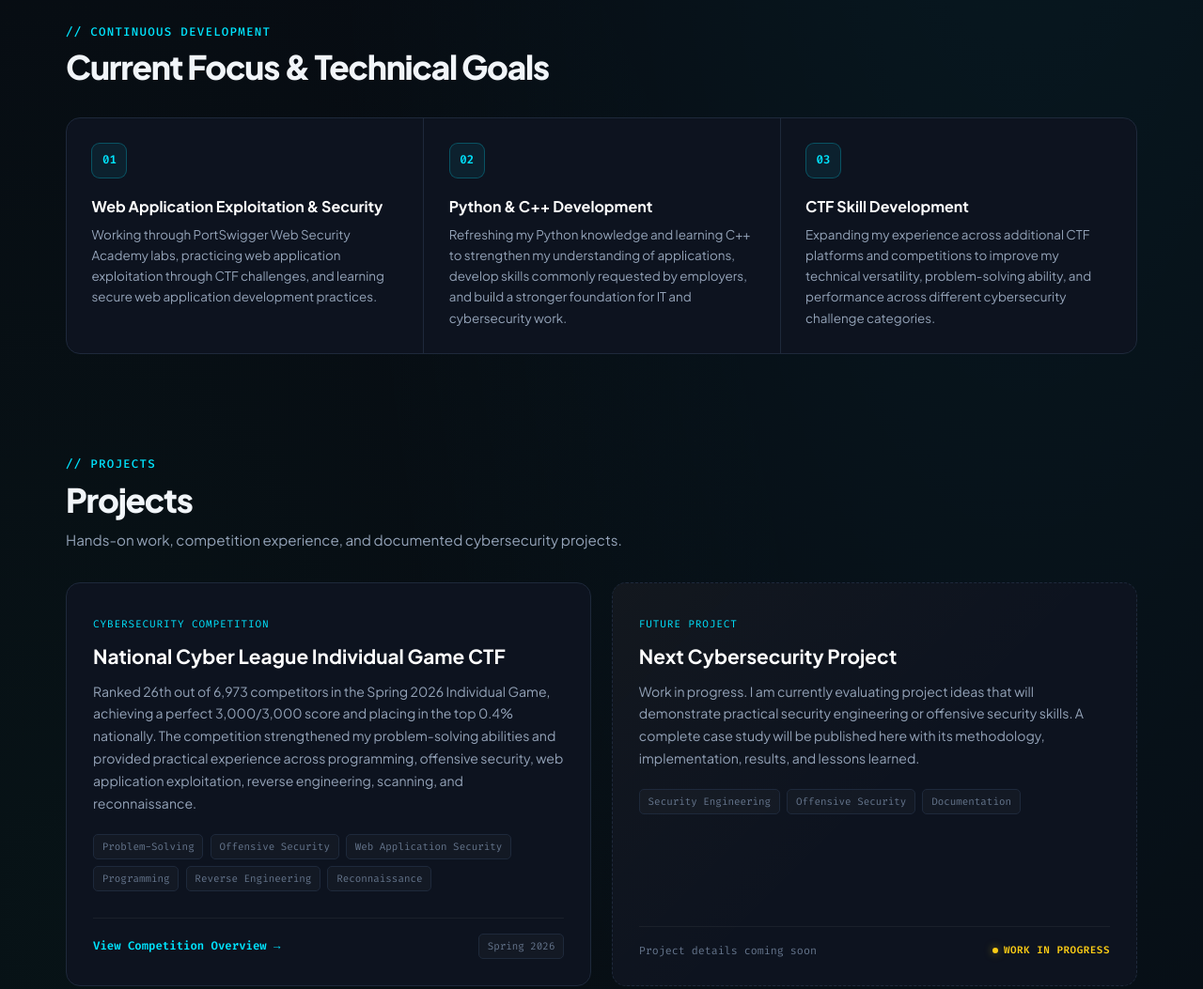
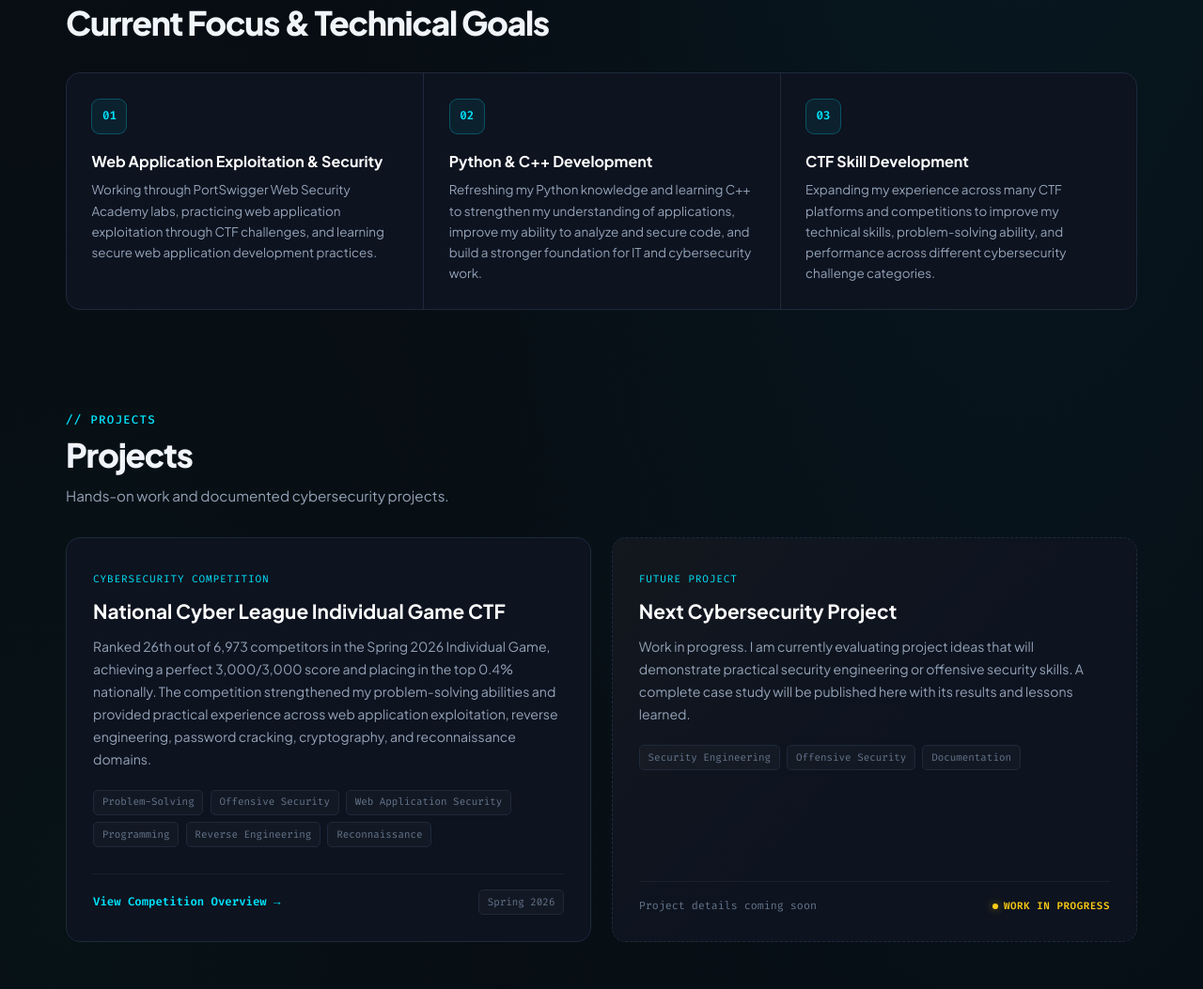
Before and after one commit to JoshuaB978/Portfolio, a plain HTML site: page index.html in a window 1280 px wide. Shown: the part 795-1848 px from the top of the page at 94% size. Drawn offline with Linux system fonts and the light colour scheme.

Commit message:
Update index.html

```diff
--- a/index.html
+++ b/index.html
@@ -1086,10 +1086,6 @@
         </div>
 
         <div class="hero-content">
-          <div class="hero-label">
-            <span class="hero-label-dot" aria-hidden="true"></span>
-            Cybersecurity Student · Security+ Certified
-          </div>
 
           <h1 class="hero-title">
             Hi, I'm
@@ -1098,7 +1094,7 @@
 
           <p class="hero-bio">
             I’m a cybersecurity student at Anderson University pursuing
-            opportunities in security engineering and offensive security. After
+            internship opportunities in security engineering, offensive security, and adjacent roles. After
             ranking 26th out of 6,973 competitors in the Spring 2026 National
             Cyber League Individual Game CTF, I’m continuing to build practical
             skills through cybersecurity competitions, coursework, programming,
@@ -1189,8 +1185,7 @@
 
             <p class="development-copy">
               Refreshing my Python knowledge and learning C++ to strengthen my
-              understanding of applications, develop skills commonly requested
-              by employers, and build a stronger foundation for IT and
+              understanding of applications, improve my ability to analyze and secure code, and build a stronger foundation for IT and
               cybersecurity work.
             </p>
           </article>
@@ -1201,8 +1196,8 @@
             <h3 class="development-title">CTF Skill Development</h3>
 
             <p class="development-copy">
-              Expanding my experience across additional CTF platforms and
-              competitions to improve my technical versatility, problem-solving
+              Expanding my experience across many CTF platforms and
+              competitions to improve my technical skills, problem-solving
               ability, and performance across different cybersecurity challenge
               categories.
             </p>
@@ -1218,8 +1213,7 @@
           <h2 class="section-title">Projects</h2>
 
           <p class="section-description">
-            Hands-on work, competition experience, and documented cybersecurity
-            projects.
+            Hands-on work and documented cybersecurity projects.
           </p>
         </div>
 
@@ -1239,8 +1233,8 @@
                 Individual Game, achieving a perfect 3,000/3,000 score and
                 placing in the top 0.4% nationally. The competition strengthened
                 my problem-solving abilities and provided practical experience
-                across programming, offensive security, web application
-                exploitation, reverse engineering, scanning, and reconnaissance.
+                across web application
+                exploitation, reverse engineering, password cracking, cryptography, and reconnaissance domains.
               </p>
 
               <div class="tags" aria-label="NCL skills">
@@ -1276,7 +1270,7 @@
                 Work in progress. I am currently evaluating project ideas that
                 will demonstrate practical security engineering or offensive
                 security skills. A complete case study will be published here
-                with its methodology, implementation, results, and lessons
+                with its results and lessons
                 learned.
               </p>
 
```
